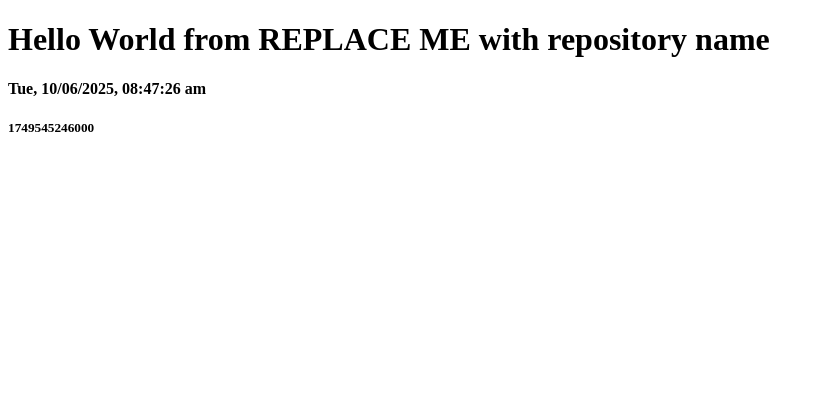
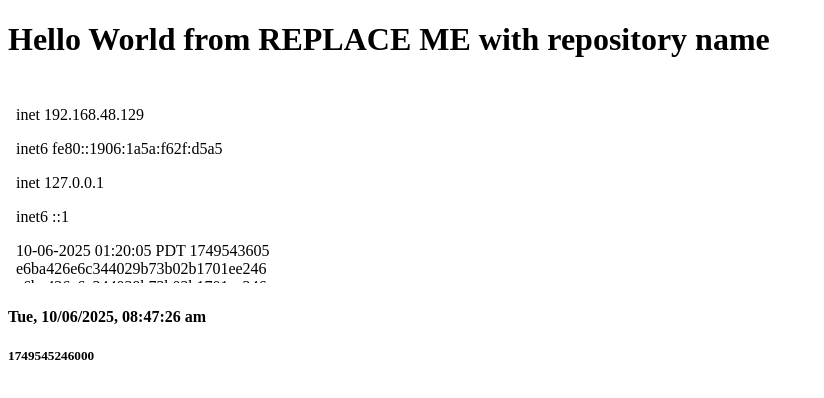
Before and after one commit to greymuntjac/cs25denghaogu, a plain HTML site: page docs/index.html in a window 1280 px wide. Shown: the whole page, without its empty margins (0-824 px from the left). Drawn offline with Linux system fonts and the light colour scheme.

Commit message:
created ipaddress.html

```diff
--- a/docs/index.html
+++ b/docs/index.html
@@ -7,7 +7,12 @@
 </head>
 <body>
 <h1>Hello World from REPLACE ME with repository name </h1>
-<!-- ipaddresses paste next line -->
+<br>
+<div id="list">
+<iframe width="400" height="185" src="./ipaddresses.html"
+frameborder="0" >
+</iframe>
+</div>
 <h4 id="id01">AAAA</h4>
 <h5 id="id02">AAAA</h5>
 </body>
```
